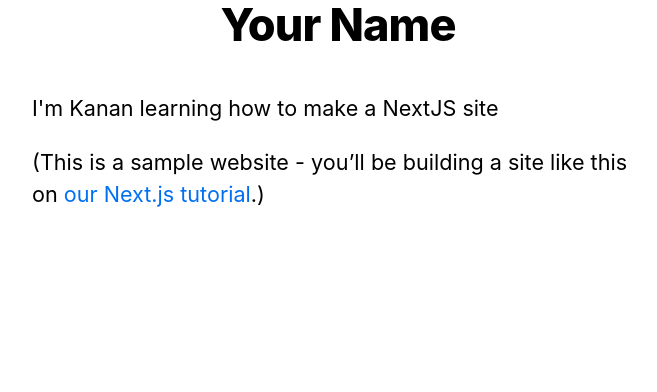
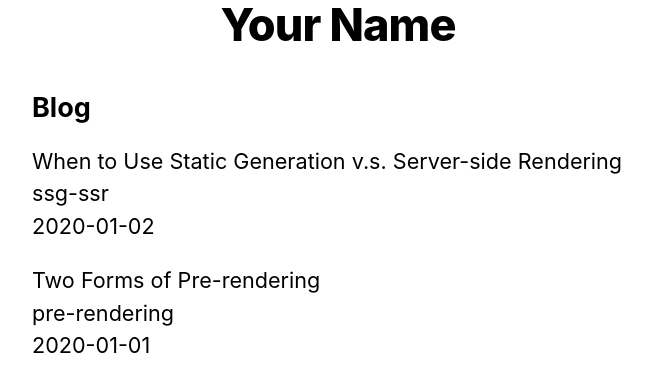
Before and after one commit to cocoabunny/nextjs-blog, a Next.js app: page / in a window 1280 px wide. Shown: the part 218-610 px from the top of the page, without its empty margins (302-959 px from the left). Built offline with nearby package versions, Linux system fonts and the light colour scheme.

Commit message:
CSR AND SSR MODULE DONE

```diff
--- /dev/null
+++ b/lib/posts.js
@@ -0,0 +1,37 @@
+import fs from 'fs';
+import path from 'path';
+import matter from 'gray-matter';
+
+const postsDirectory = path.join(process.cwd(), 'posts');
+
+export function getSortedPostsData() {
+  // Get file names under /posts
+  const fileNames = fs.readdirSync(postsDirectory);
+  const allPostsData = fileNames.map((fileName) => {
+    // Remove ".md" from file name to get id
+    const id = fileName.replace(/\.md$/, '');
+
+    // Read markdown file as string
+    const fullPath = path.join(postsDirectory, fileName);
+    const fileContents = fs.readFileSync(fullPath, 'utf8');
+
+    // Use gray-matter to parse the post metadata section
+    const matterResult = matter(fileContents);
+
+    // Combine the data with the id
+    return {
+      id,
+      ...matterResult.data,
+    };
+  });
+  // Sort posts by date
+  return allPostsData.sort(({ date: a }, { date: b }) => {
+    if (a < b) {
+      return 1;
+    } else if (a > b) {
+      return -1;
+    } else {
+      return 0;
+    }
+  });
+}
--- a/pages/index.js
+++ b/pages/index.js
@@ -1,19 +1,38 @@
 import Head from 'next/head';
 import Layout, { siteTitle } from '../components/layout';
 import utilStyles from '../styles/utils.module.css';
+import { getSortedPostsData } from '../lib/posts';
 
-export default function Home() {
+
+
+export async function getStaticProps() {
+  const allPostsData = getSortedPostsData();
+  return {
+    props: {
+      allPostsData,
+    },
+  };
+}
+
+export default function Home({ allPostsData }) {
   return (
     <Layout home>
-      <Head>
-        <title>{siteTitle}</title>
-      </Head>
-      <section className={utilStyles.headingMd}>
-        <p>I'm Kanan learning how to make a NextJS site </p>
-        <p>
-          (This is a sample website - you’ll be building a site like this on{' '}
-          <a href="https://nextjs.org/learn">our Next.js tutorial</a>.)
-        </p>
+      {/* Keep the existing code here */}
+
+      {/* Add this <section> tag below the existing <section> tag */}
+      <section className={`${utilStyles.headingMd} ${utilStyles.padding1px}`}>
+        <h2 className={utilStyles.headingLg}>Blog</h2>
+        <ul className={utilStyles.list}>
+          {allPostsData.map(({ id, date, title }) => (
+            <li className={utilStyles.listItem} key={id}>
+              {title}
+              <br />
+              {id}
+              <br />
+              {date}
+            </li>
+          ))}
+        </ul>
       </section>
     </Layout>
   );
```
